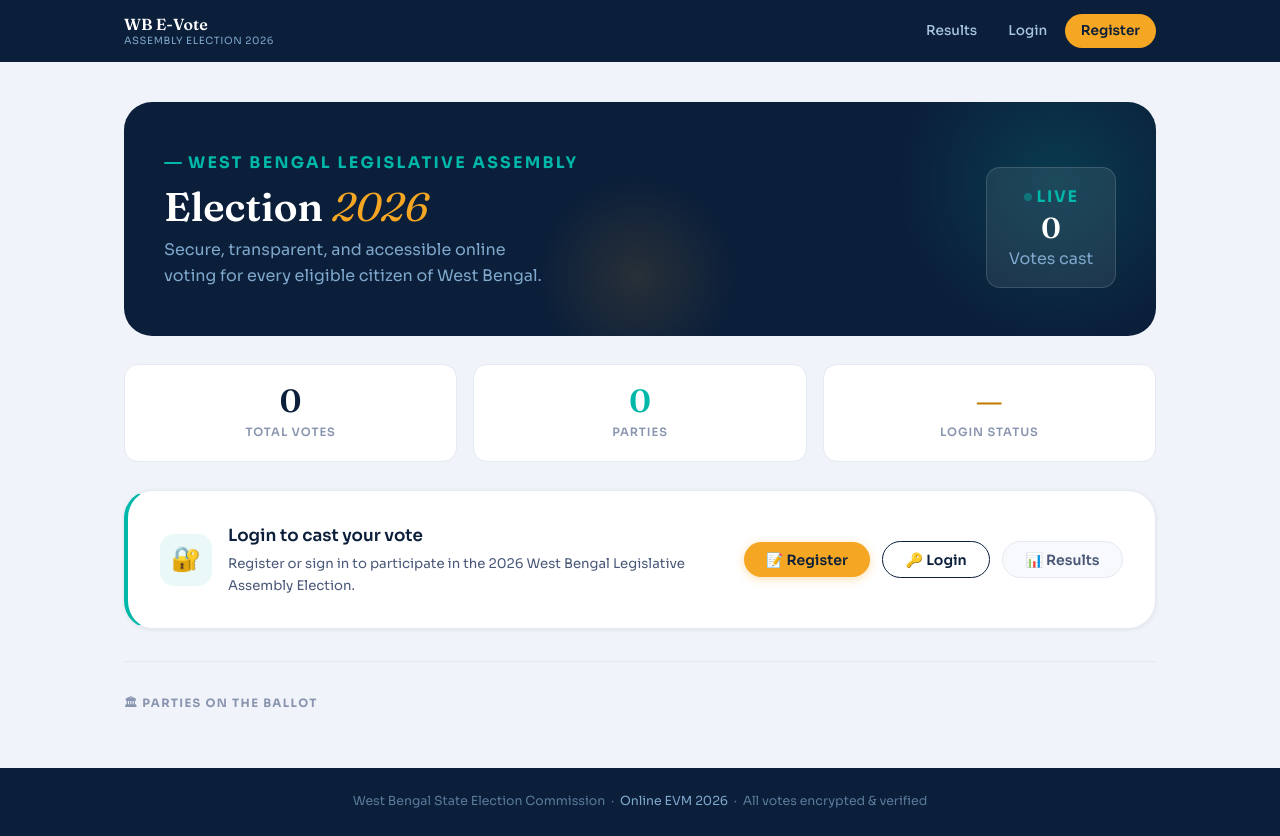
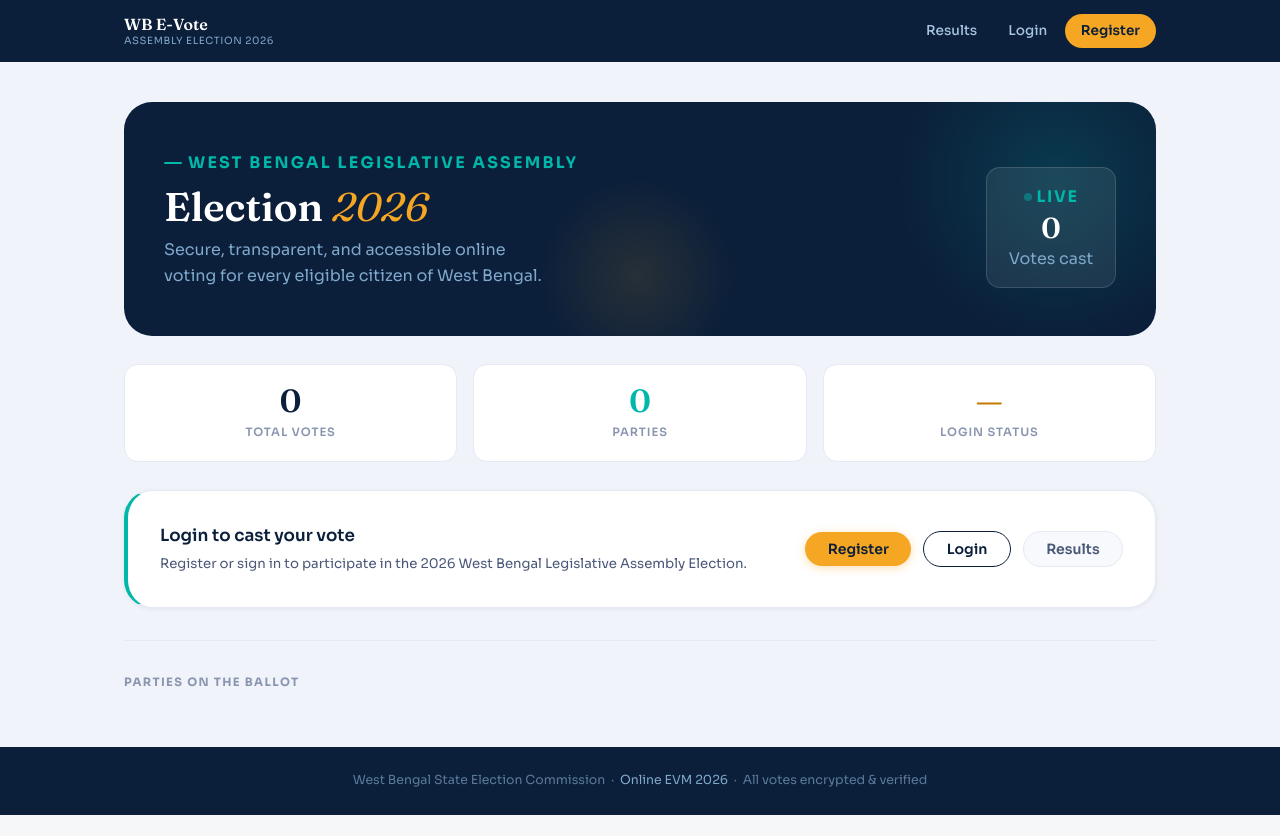
Before and after one commit to ujjaldas-11/online-voting-system-, a Django app: page / in a window 1280 px wide. After the commit the page ends 815 px from the top, so only its background shows below. Run offline with Django 5.2, Linux system fonts and the light colour scheme; data that the repository does not hold is empty.

Commit message:
fixed some ui issue

```diff
--- a/templates/base.html
+++ b/templates/base.html
@@ -356,8 +356,8 @@
       position: absolute;
       right: -40px; top: -40px;
       width: 180px; height: 180px;
-      background: rgba(245,166,35,0.12);
-      border-radius: 50%;
+      /* background: rgba(245,166,35,0.12); */
+      /* border-radius: 50%; */
       pointer-events: none;
     }
     .leading-icon {
--- a/templates/voting/dashboard.html
+++ b/templates/voting/dashboard.html
@@ -174,12 +174,11 @@
         <div class="alert-title">Vote successfully recorded</div>
         <div class="alert-sub">You voted for {{ voted_party.name }} — thank you for participating!</div>
       </div>
-      <a href="{% url 'results' %}" class="btn btn-teal btn-sm">📊 View Results</a>
+      <a href="{% url 'results' %}" class="btn btn-teal btn-sm">View Results</a>
     </div>
   {% else %}
     <div class="cta-card" style="border-left:4px solid var(--accent);">
       <div class="cta-body">
-        <div class="cta-icon-wrap" style="background:var(--accent-dim);">🗳️</div>
         <div>
           <div class="cta-title">You haven't voted yet</div>
           <div class="cta-sub">The election is live. Cast your vote securely right now.</div>
@@ -187,29 +186,28 @@
       </div>
       <div class="cta-actions">
         <a href="{% url 'vote' %}" class="btn btn-accent btn-lg">Vote Now →</a>
-        <a href="{% url 'results' %}" class="btn btn-ghost">📊 Results</a>
+        <a href="{% url 'results' %}" class="btn btn-ghost"> Results</a>
       </div>
     </div>
   {% endif %}
 {% else %}
   <div class="cta-card" style="border-left:4px solid var(--teal);">
     <div class="cta-body">
-      <div class="cta-icon-wrap" style="background:var(--teal-dim);">🔐</div>
       <div>
         <div class="cta-title">Login to cast your vote</div>
         <div class="cta-sub">Register or sign in to participate in the 2026 West Bengal Legislative Assembly Election.</div>
       </div>
     </div>
     <div class="cta-actions">
-      <a href="{% url 'register' %}" class="btn btn-accent">📝 Register</a>
-      <a href="{% url 'login' %}"    class="btn btn-outline">🔑 Login</a>
-      <a href="{% url 'results' %}"  class="btn btn-ghost">📊 Results</a>
+      <a href="{% url 'register' %}" class="btn btn-accent">Register</a>
+      <a href="{% url 'login' %}"    class="btn btn-outline"> Login</a>
+      <a href="{% url 'results' %}"  class="btn btn-ghost"> Results</a>
     </div>
   </div>
 {% endif %}
 
 <div class="divider"></div>
-<div class="section-label">🏛 Parties on the Ballot</div>
+<div class="section-label"> Parties on the Ballot</div>
 <div class="parties-grid">
   {% for party in parties %}
   <div class="party-tile">
--- a/templates/voting/results.html
+++ b/templates/voting/results.html
@@ -63,7 +63,7 @@
           {% endif %}
         </td>
         <td>
-          <span class="bn" style="font-weight:700;">{{ item.party.description }}</span><br>
+          <!-- <span class="bn" style="font-weight:700;">{{ item.party.description }}</span><br> -->
           <small style="color:#888;">{{ item.party.name }}</small>
         </td>
         <td><strong>{{ item.count }}</strong></td>
```
